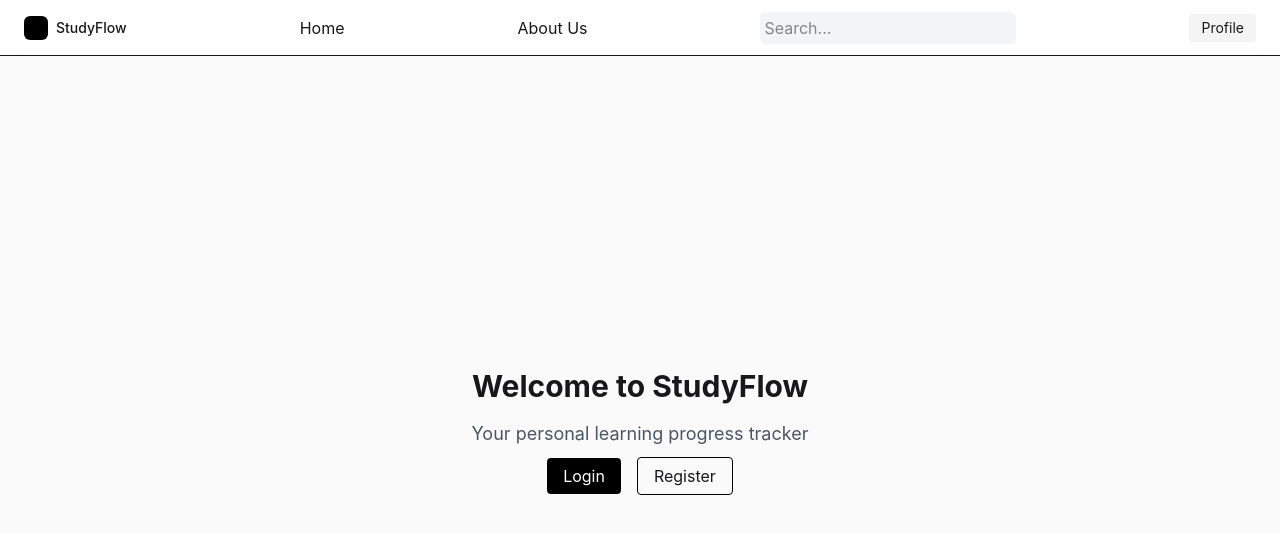
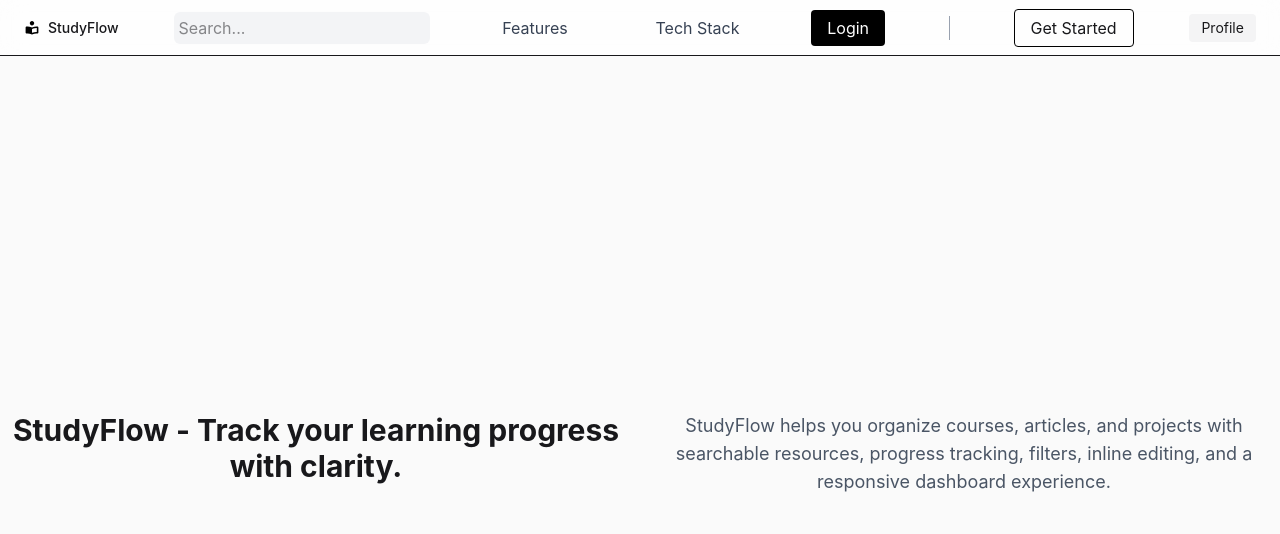
Before and after one commit to tyang019/StudyFlow, a React (Vite) app in the folder client/: page / in a window 1280 px wide. Shown: the top 534 px of the page. Built offline with nearby package versions, Linux system fonts and the light colour scheme; the HTML template or start-up script is replaced by a standard one.

Commit message:
Modify NavBar, MainPage, and Register to construct the landing page

```diff
--- a/client/src/App.tsx
+++ b/client/src/App.tsx
@@ -3,16 +3,17 @@ import Dashboard from "./pages/Dashboard";
 import Login from "./pages/auth/Login";
 import Register from "./pages/auth/Register";
 import ProtectedRoute from "./components/ProtectedRoute";
-import MainPage from "./pages/auth/mainPage";
+import MainPage from "./pages/auth/MainPage";
+import Navbar from "./components/Navbar";
 
 export default function App() {
   return (
     <BrowserRouter>
+    <Navbar />
       <Routes>
         <Route path="/" element={<MainPage />} />
         <Route path="/login" element={<Login />} />
         <Route path="/register" element={<Register />} />
-
         <Route
           path="/"
           element={
--- a/client/src/components/Navbar.tsx
+++ b/client/src/components/Navbar.tsx
@@ -1,15 +1,29 @@
 import ProfileDropdown from "./ProfileDropdown";
+import StudyPerson from "../assets/book-open-reader-solid-full.svg";
 
 export default function Navbar() {
   return (
     <div className="h-14 border-b bg-white/70 backdrop-blur-md flex items-center justify-between px-6">
+      <a href="/">
       <div className="flex items-center gap-2">
-        <div className="w-6 h-6 bg-black rounded-md" />
+        <img src={StudyPerson} alt="book icon" className="w-4 h-4" />
         <span className="text-sm font-medium">StudyFlow</span>
       </div>
-      <button>Home</button>
-      <button>About Us</button>
+      </a>
       <input placeholder="Search..." className="bg-gray-100 border-none rounded-md p-1 focus:outline-none" />
+      <button><a href="/features" className="px-4 py-2 text-gray-700 hover:bg-zinc-200 transition">
+        Features
+      </a></button>
+      <button><a href="/tech-stack" className="px-4 py-2 text-gray-700 hover:bg-zinc-200 transition">
+        Tech Stack
+      </a></button>
+      <button><a href="/login" className="px-4 py-2 bg-black text-white rounded hover:bg-zinc-800 transition">
+        Login
+      </a></button>
+      <div className="mx-2 h-6 border-l border-gray-400" />
+      <button><a href="/register" className="px-4 py-2 border border-black rounded hover:bg-zinc-100 transition">
+        Get Started
+      </a></button>
       <ProfileDropdown />
     </div>
   );
--- a/client/src/pages/auth/MainPage.tsx
+++ b/client/src/pages/auth/MainPage.tsx
@@ -1,27 +1,12 @@
-import Navbar from "../../components/Navbar";
-
-export default function mainPage() {
+export default function MainPage() {
   return (
     <div className="h-screen flex flex-col">
-      <Navbar />
       <div className="flex-1 flex items-center justify-center">
-        <div className="text-center space-y-4">
-          <h1 className="text-3xl font-bold">Welcome to StudyFlow</h1>
-          <p className="text-lg text-gray-600">Your personal learning progress tracker</p>
-          <div className="space-x-4">
-            <a
-              href="/login"
-              className="px-4 py-2 bg-black text-white rounded hover:bg-zinc-800 transition"
-            >
-              Login
-            </a>
-            <a            href="/register"
-              className="px-4 py-2 border border-black rounded hover:bg-zinc-100 transition"
-            >
-              Register
-            </a>
-          </div>
+        <div className="text-center space-y-4 grid grid-cols-2 gap-4">
+          <h1 className="text-3xl font-bold">StudyFlow - Track your learning progress with clarity.</h1>
+          <p className="text-lg text-gray-600">StudyFlow helps you organize courses, articles, and projects with searchable resources, progress tracking, filters, inline editing, and a responsive dashboard experience.</p>
         </div>
+
       </div>
     </div>
   );
--- a/client/src/pages/auth/Register.tsx
+++ b/client/src/pages/auth/Register.tsx
@@ -17,7 +17,7 @@ export default function Register() {
   return (
     <div className="h-screen flex items-center justify-center bg-zinc-50">
       <div className="w-80 bg-white border p-6 rounded-lg space-y-3">
-        <h1 className="font-semibold text-lg">Create account</h1>
+        <h1 className="font-semibold text-lg text-center">Create account</h1>
 
         <input
           className="w-full border p-2 rounded text-sm"
@@ -34,10 +34,11 @@ export default function Register() {
 
         <button
           onClick={register}
-          className="w-full bg-black text-white p-2 rounded text-sm"
+          className="w-full bg-blue-500 text-white p-2 rounded text-sm cursor-pointer hover:bg-blue-600 transition"
         >
           Register
         </button>
+        <p>Already have an account? <a href="/login" className="text-blue-500">Login</a></p>
       </div>
     </div>
   );
```
Also changed, not shown: client/src/assets/book-open-reader-solid-full.svg (added).
